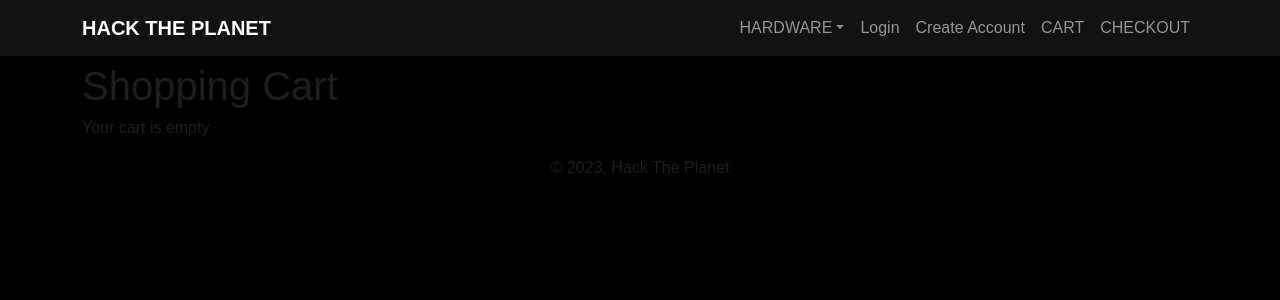
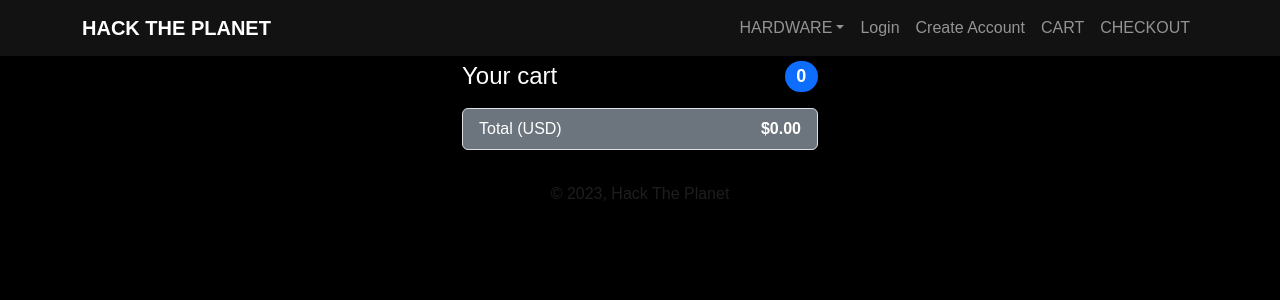
Before and after one commit to AlexPurfield/hack_the_planet, a React (Vite) app in the folder client/: page /cart in a window 1280 px wide. Shown: the top 300 px of the page. Built offline with nearby package versions, Linux system fonts and the light colour scheme.

Commit message:
updated cart jsx

```diff
--- a/client/src/pages/cart.jsx
+++ b/client/src/pages/cart.jsx
@@ -1,65 +1,58 @@
 import React from "react";
-import { Container, Table, Button } from "react-bootstrap";
+import { Badge, ListGroup } from "react-bootstrap";
 import { getCart, removeFromCart } from "../utils/CartUtils"; // Assumed utility functions
 
 const CartPage = () => {
-  // Assuming getCart is a function to get cart items from localStorage or context
-  const cartItems = getCart();
+  const cartItems = getCart(); // Assuming this is a function to get cart items
 
-  // Handler to remove item from cart
   const handleRemoveFromCart = (itemId) => {
-    removeFromCart(itemId); // A function to remove the item from the cart
-    // Update state or re-fetch cart items to reflect changes
+    removeFromCart(itemId);
+    // ...additional logic to update component state and re-render may be required
   };
 
-  // Calculate total price
-  const totalPrice = cartItems.reduce(
-    (acc, item) => acc + item.price * item.quantity,
-    0
-  );
+  const totalPrice = cartItems.reduce((acc, item) => acc + item.price, 0);
 
   return (
-    <Container>
-      <h1>Shopping Cart</h1>
-      {cartItems.length === 0 ? (
-        <p>Your cart is empty</p>
-      ) : (
-        <>
-          <Table striped bordered hover variant="dark" responsive>
-            <thead>
-              <tr>
-                <th>Item</th>
-                <th>Price</th>
-                <th>Quantity</th>
-                <th>Total</th>
-                <th>Actions</th>
-              </tr>
-            </thead>
-            <tbody>
+    <div className="container h-100">
+      <div className="row h-100 justify-content-center align-items-center">
+        <div className="col-md-5 col-lg-4">
+          <h4 className="d-flex justify-content-between align-items-center mb-3">
+            <span className="text-white">Your cart</span>
+            <Badge bg="primary" pill>
+              {cartItems.length}
+            </Badge>
+          </h4>
+          <ListGroup className="mb-3">
             {cartItems.map((item) => (
-                <tr key={item.id}>
-                  <td>{item.name}</td>
-                  <td>${item.price.toFixed(2)}</td>
-                  <td>{item.quantity}</td>
-                  <td>${(item.price * item.quantity).toFixed(2)}</td>
-                  <td>
-                    <Button
-                      variant="danger"
+              <ListGroup.Item
+                key={item.id}
+                className="d-flex justify-content-between lh-sm bg-secondary text-white"
+              >
+                <div>
+                  <h6 className="my-0">{item.name}</h6>
+                  <small className="text-muted">{item.description}</small>
+                </div>
+                <div className="d-flex flex-column align-items-end">
+                  <span className="text-white mb-2">${item.price}</span>
+                  <button
+                    type="button"
+                    className="btn btn-danger btn-sm"
                     onClick={() => handleRemoveFromCart(item.id)}
+                    style={{ height: '38px', width: '75px' }}
                   >
                     Remove
-                    </Button>
-                  </td>
-                </tr>
+                  </button>
+                </div>
+              </ListGroup.Item>
             ))}
-            </tbody>
-          </Table>
-          <div className="text-right">
-            <h4>Total Price: ${totalPrice.toFixed(2)}</h4>
+            <ListGroup.Item className="d-flex justify-content-between bg-secondary text-white">
+              <span>Total (USD)</span>
+              <strong>${totalPrice.toFixed(2)}</strong>
+            </ListGroup.Item>
+          </ListGroup>
         </div>
-        </>
-      )}
-    </Container>
+      </div>
+    </div>
   );
 };
 
```
Lines whose indentation alone changed are shown as unchanged.
